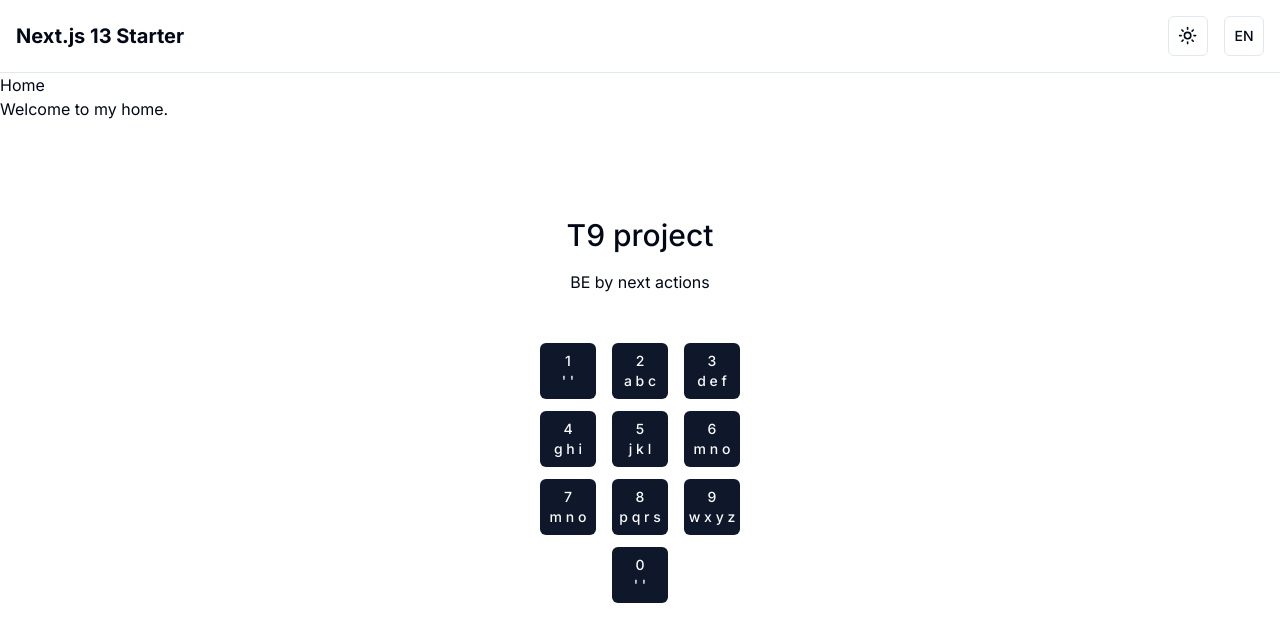
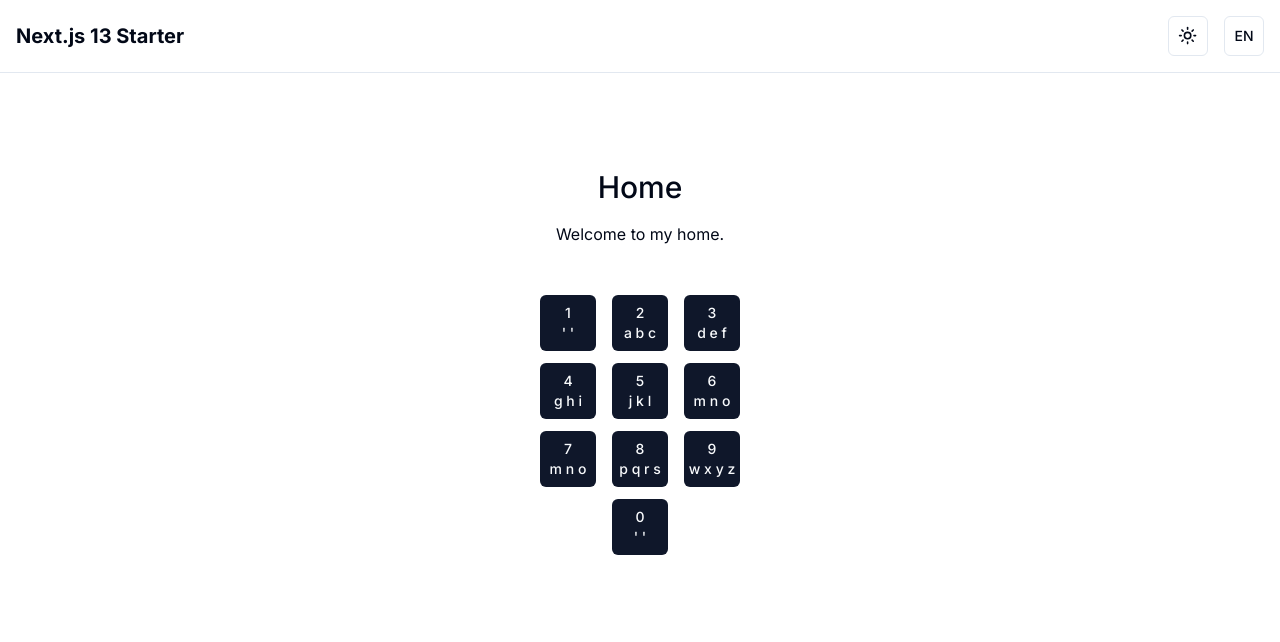
Before and after one commit to evgeniiPerov/t9-project, a Next.js app: page /en in a window 1280 px wide. Shown: the top 642 px of the page. Built offline with nearby package versions, Linux system fonts and the light colour scheme.

Commit message:
small changes

```diff
--- a/src/app/[lang]/page.tsx
+++ b/src/app/[lang]/page.tsx
@@ -5,15 +5,13 @@ import { DigitalButtons } from '@/components/digital-buttons/digital-buttons'
 function Page({ params }: { params: { lang: AvailableLocales } }) {
     return (
         <>
-            <div>
-                <h1>{locale[params.lang]?.header}</h1>
-                <p>{locale[params.lang]?.content}</p>
-            </div>
             <section className="body-font relative">
                 <div className="container px-5 py-24 mx-auto">
                     <div className="flex flex-col text-center w-full mb-12">
-                        <h1 className="sm:text-3xl text-2xl font-medium title-font mb-4">T9 project</h1>
-                        <p className="lg:w-2/3 mx-auto leading-relaxed text-base">BE by next actions</p>
+                        <h1 className="sm:text-3xl text-2xl font-medium title-font mb-4">
+                            {locale[params.lang]?.header}
+                        </h1>
+                        <p className="lg:w-2/3 mx-auto leading-relaxed text-base">{locale[params.lang]?.content}</p>
                     </div>
                     <DigitalButtons />
                 </div>
--- a/src/app/[lang]/server-error/page.tsx
+++ b/src/app/[lang]/server-error/page.tsx
@@ -18,7 +18,6 @@ export default function ServerError({ params }: { params: { lang: AvailableLocal
                         href={`/${params.lang}`}
                         className={'text-red-500 text-lg'}
                     >
-                        {' '}
                         {locale[params.lang]?.homeUrl}
                     </Link>
                 </span>
--- a/src/components/digital-buttons/digital-buttons.tsx
+++ b/src/components/digital-buttons/digital-buttons.tsx
@@ -22,8 +22,8 @@ export const DigitalButtons = () => {
         setInputString(newInputString)
         const combined = await genCombinationAction(newInputString)
         setMessages(combined)
-        console.log(messages)
     }
+
     return (
         <div className="lg:w-1/2 md:w-2/3 mx-auto">
             <div className="flex flex-col w-full gap-3 justify-center items-center">
--- a/src/locale/content/cs.ts
+++ b/src/locale/content/cs.ts
@@ -1,7 +1,7 @@
 import { ContentLocaleKeys } from '@/locale/content/content'
 
 export const cs: ContentLocaleKeys = {
-    header: 'Domov',
-    content: 'Vítejte doma.',
+    header: 'T9 project',
+    content: 'BE by next server actions.',
     submitButtonLabel: 'Odeslat',
 }
```
